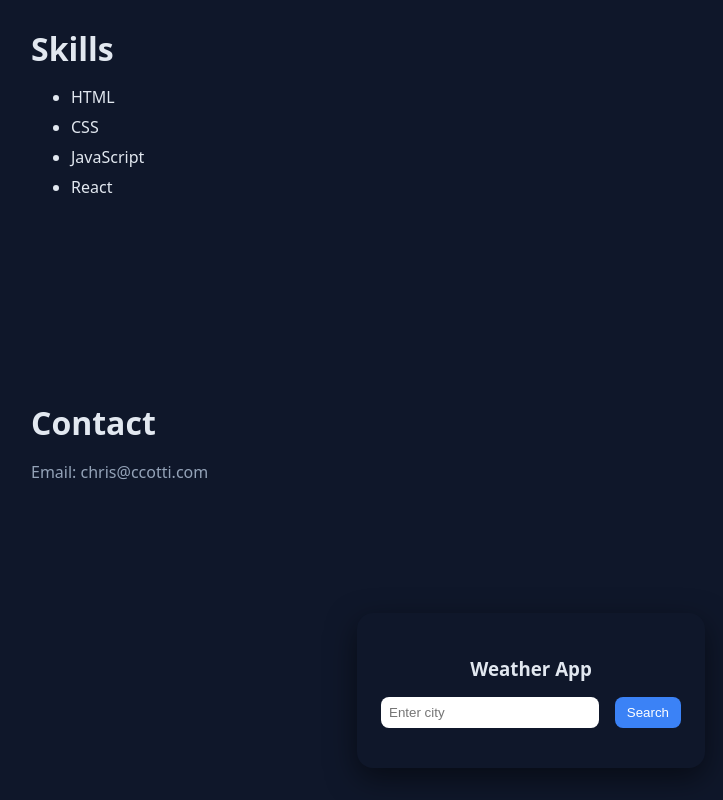
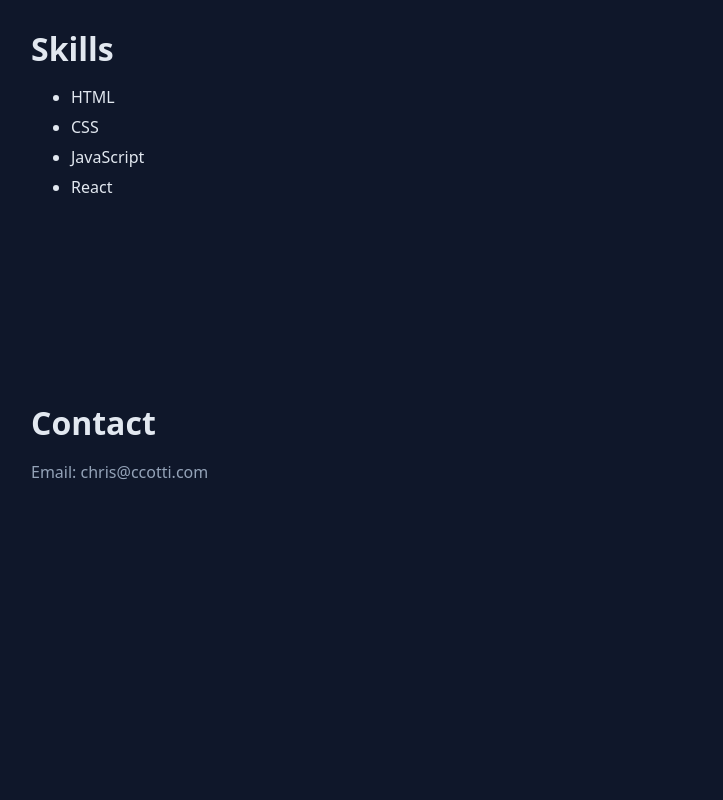
Before and after one commit to ccotti/portfolio, a React app: page / in a window 1280 px wide. Shown: the part 1173-1973 px from the top of the page, without its empty margins (109-832 px from the left). After the commit the page ends 1754 px from the top, so only its background shows below. Built offline with nearby package versions, Linux system fonts and the light colour scheme; the HTML template or start-up script is replaced by a standard one.

Commit message:
Updated App.jsx

```diff
--- a/src/App.jsx
+++ b/src/App.jsx
@@ -14,7 +14,6 @@ function App() {
       <Projects />
       <Skills />
       <Contact />
-      <WeatherApp />
     </>
   );
 }
```
